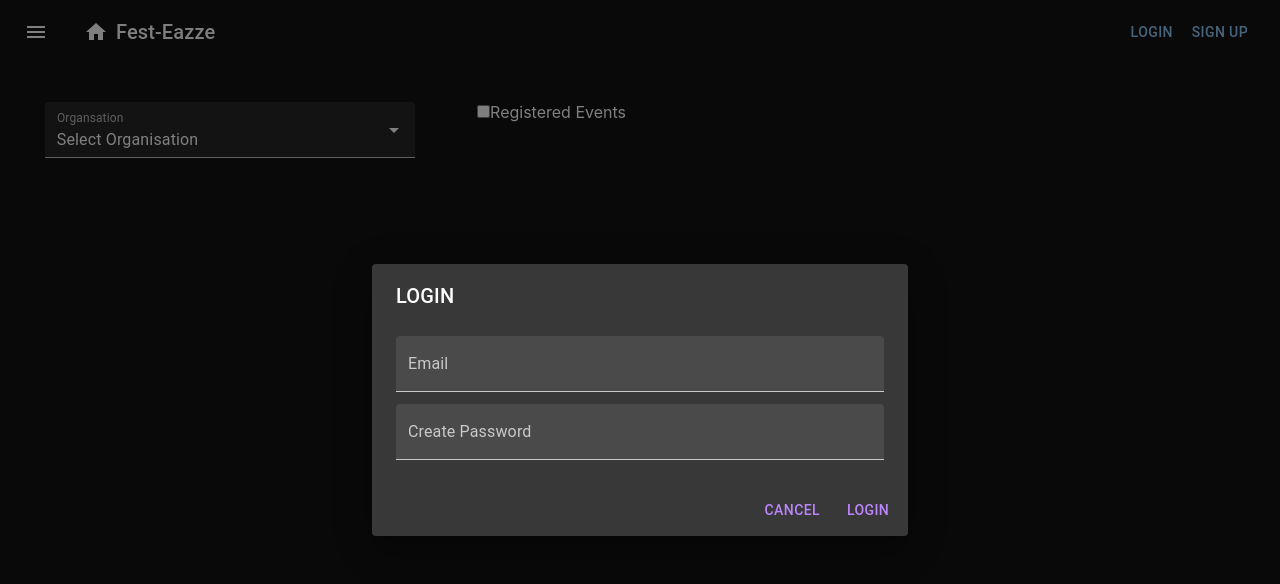
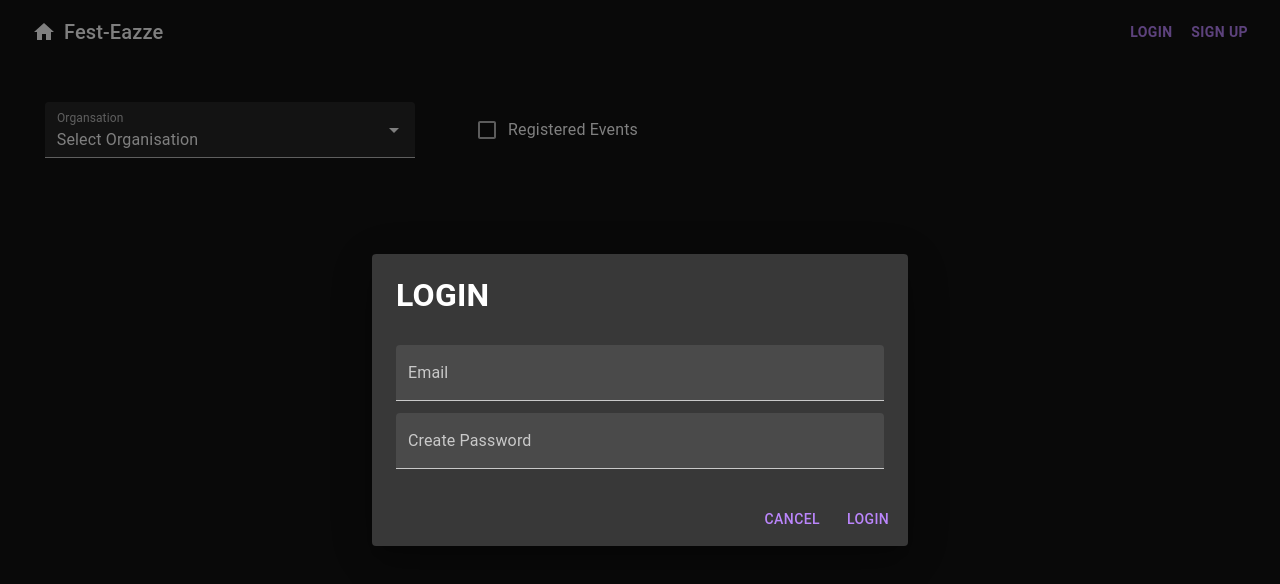
Before and after one commit to japnit01/FMS_Frontend, a React (Create React App) app: page /u/schedule in a window 1280 px wide. Both pictures are taken after a click on the button "LOGIN". Shown: the top 584 px of the page. Built offline with nearby package versions, Linux system fonts and the light colour scheme.

Commit message:
login sign up

```diff
--- a/src/Components/Login.js
+++ b/src/Components/Login.js
@@ -37,9 +37,9 @@ function Login() {
 
   return (
     <>
-    <Button onClick={handleClickOpen}>Login</Button>
+    <Button sx={{fontWeight:600, color:'#BB86FC'}} onClick={handleClickOpen}>Login</Button>
       <Dialog open={open} onClose={handleClose}>
-        <DialogTitle>LOGIN</DialogTitle>
+        <DialogTitle sx={{fontWeight:600,fontSize:"4vh"}}>LOGIN</DialogTitle>
         <DialogContent>
           <CustomTextField
             label={"Email"}
--- a/src/Components/MyFest.js
+++ b/src/Components/MyFest.js
@@ -9,7 +9,6 @@ import SpeedDial from '@mui/material/SpeedDial';
 import SpeedDialIcon from '@mui/material/SpeedDialIcon';
 import SpeedDialAction from '@mui/material/SpeedDialAction';
 import FestivalIcon from '@mui/icons-material/Festival';
-// import AddCoordinator from './AddCoordinator'
 
 function MyFest() {
 
--- a/src/Components/Navbar.js
+++ b/src/Components/Navbar.js
@@ -1,4 +1,4 @@
-import React,{useState} from "react";
+import React,{useState,useContext} from "react";
 import { AppBar, Box, Toolbar, IconButton, Typography } from "@mui/material";
 import Badge from "@mui/material/Badge";
 import MenuItem from "@mui/material/MenuItem";
@@ -12,14 +12,15 @@ import { Link, useNavigate } from "react-router-dom";
 import HomeIcon from "@mui/icons-material/Home";
 import Login from './Login';
 import SignUp from './SignUp';
-import Drawer from '@mui/material/Drawer'
 import '../css/Navbar.css'
+import authContext from "../Context/auth/authContext"
 
 function Navbar() {
+  const context = useContext(authContext);
+  const {logout} = context
   const navigate = useNavigate();
   const [anchorEl, setAnchorEl] = useState(null);
   const [mobileMoreAnchorEl, setMobileMoreAnchorEl] = useState(null);
-  const host = "https://fest-manage-api.herokuapp.com";
 
   const isMenuOpen = Boolean(anchorEl);
   const isMobileMenuOpen = Boolean(mobileMoreAnchorEl);
@@ -27,14 +28,6 @@ function Navbar() {
   const handleProfileMenuOpen = (event) => {
     setAnchorEl(event.currentTarget);
   };
-
-  // const toggleDrawer = (anchor, open) => (event) => {
-  //   if (event.type === 'keydown' && (event.key === 'Tab' || event.key === 'Shift')) {
-  //     return;
-  //   }
-
-  //   setState({ ...state, [anchor]: open });
-  // };
 
   const handleMobileMenuClose = () => {
     setMobileMoreAnchorEl(null);
@@ -46,25 +39,7 @@ function Navbar() {
   };
 
   const handleLogoutAndClose = async () => {
-    let url = `${host}/api/auth/logout`;
-
-    let response = await fetch(url, {
-      method: "POST",
-      headers: {
-        "Content-Type": "application/json",
-      },
-    });
-
-    const userlogout = await response.json();
-    console.log(userlogout);
-
-    if (userlogout.success) {
-      localStorage.clear();
-      navigate("/");
-    } else {
-      alert("Unable to logout");
-    }
-
+    logout()
     setAnchorEl(null);
     handleMobileMenuClose();
   };
@@ -93,7 +68,7 @@ function Navbar() {
       <MenuItem onClick={handleMenuClose}>Profile</MenuItem>
       <Link to='/u/schedule'><MenuItem sx={{color:'white', textDecoration: 'none'}}>My Schedule</MenuItem></Link>
       <MenuItem onClick={handleMenuClose}>My Account</MenuItem>
-      <MenuItem onClick={handleLogoutAndClose}>Logout</MenuItem>
+      <MenuItem onClick={()=>handleLogoutAndClose()}>Logout</MenuItem>
 
     </Menu>
   );
@@ -129,15 +104,6 @@ function Navbar() {
     <Box sx={{ flexGrow: 1 }}>
       <AppBar position="static" className="navbar">
         <Toolbar>
-          <IconButton
-            size="large"
-            edge="start"
-            color="inherit"
-            aria-label="open drawer"
-            sx={{ mr: 2 }}
-          >
-            <MenuIcon />
-          </IconButton>
 
           <IconButton onClick={() => navigate("/")}>
             <HomeIcon sx={{ color: "white" }}></HomeIcon>
--- a/src/Components/Scheduler.js
+++ b/src/Components/Scheduler.js
@@ -6,14 +6,18 @@ import Typography from "@mui/material/Typography"
 import { CardActionArea } from '@mui/material';
 import visitorContext from "../Context/visitor/visitorContext"
 import { useNavigate, useLocation } from "react-router-dom";
-// import Tabs from '@mui/material/Tabs';
-// import Tab from '@mui/material/Tab';
-import Select from 'react-select'
 import Grid from '@mui/material/Grid';
-import AutoDeleteIcon from '@mui/icons-material/AutoDelete';
+import DeleteOutlineIcon from '@mui/icons-material/DeleteOutline';
 import '../css/Scheduler.css'
-import {Box,Autocomplete} from '@mui/material';
+import { Box, Autocomplete } from '@mui/material';
 import TextField from '@mui/material/TextField';
+import Checkbox from '@mui/material/Checkbox';
+import FormControlLabel from '@mui/material/FormControlLabel';
+import MoreVertIcon from '@mui/icons-material/MoreVert';
+import IconButton from '@mui/material/IconButton';
+import CardHeader from '@mui/material/CardHeader';
+import Button from '@mui/material/Button';
+
 
 const festNameNotSelected = (events, setCurrentEvents) => {
     let allevents = [];
@@ -57,7 +61,7 @@ const festNameSelected = (events, setCurrentEvents, festname) => {
 }
 
 const sortEvents = (events) => {
-    events.sort((a,b) => {
+    events.sort((a, b) => {
 
         a = new Date(a.startdate)
         b = new Date(b.startdate)
@@ -104,9 +108,9 @@ function Scheduler() {
 
                     let filters = [];
                     // console.log(schedule)
-                    schedule.map(({fest, event},index) => {
+                    schedule.map(({ fest, event }, index) => {
                         console.log(index)
-                        filters.push({id:index,value: fest.name, label: fest.name });
+                        filters.push({ id: index, value: fest.name, label: fest.name });
                     });
 
                     const filters1 = JSON.parse(JSON.stringify(filters))
@@ -122,13 +126,7 @@ function Scheduler() {
         }
     }, [update, schedule]);
 
-    const [value, setValue] = useState(0);
-
-    const handleChange = (event, newValue) => {
-        setValue(newValue);
-    };
-
-    const handleFestChange = (e,value) => {
+    const handleFestChange = (e, value) => {
         if (value)
             setFestName({ label: value.label });
     }
@@ -173,7 +171,7 @@ function Scheduler() {
                         getOptionLabel={(option) => option.label}
                         options={options}
                         onChange={(e, value) => { handleFestChange(e, value) }}
-						sx={{ width: '30%'}}
+                        sx={{ width: '30%' }}
                         renderOption={(props, option) => (
                             <Box component="li" {...props} key={option.id}>
                                 {option.label}
@@ -182,10 +180,13 @@ function Scheduler() {
                         renderInput={(params) => <TextField {...params} variant="filled" label="Organsation" />}
                     />
 
-                    <label style={{ color: 'white',paddingLeft:"5%",verticalAlign: 'middle' }}>
-                        <input type="checkbox" checked={checkValue} onChange={changeCheckValue} />
-                        Registered Events
-                    </label>
+                    <FormControlLabel
+                        sx={{ color: 'white', paddingLeft: "5%", verticalAlign: 'middle' }}
+                        control={
+                            <Checkbox checked={checkValue} onChange={changeCheckValue} />
+                        }
+                        label="Registered Events"
+                    />
                 </div>
 
                 <div className="displayevents" style={{ color: 'white' }}>
@@ -201,7 +202,6 @@ function Scheduler() {
                                             </Typography>
                                             <Typography variant="body2">
                                                 {event.organisation}
-                                                {/* {console.log(event.organisation)} */}
                                             </Typography>
                                             <Typography variant="body2">
                                                 {event.type}
@@ -216,7 +216,7 @@ function Scheduler() {
                                     </CardActionArea>
 
                                     <CardActions>
-                                        <AutoDeleteIcon onClick={() => DeleteScheduledEvent(event.fest_id, event._id)} sx={{ '&:hover': { cursor: 'pointer' }, mx: 'auto', fontSize: '200%' }} />
+                                        <Button sx={{color: '#BB86FC' }}>  <DeleteOutlineIcon sx={{ color: '#BB86FC',pr:"2% "}} /> Delete</Button>
                                     </CardActions>
 
                                 </Card>
@@ -225,11 +225,6 @@ function Scheduler() {
                     </Grid>
 
                 </div>
-
-                {/* {typeofuser === 'c' &&
-                <Button variant="contained" onClick={() => navigate(`/c/fest/${festname}/createevent`)}>Add Event</Button>
-            } */}
-
             </div>
 
         </>
--- a/src/Components/SignUp.js
+++ b/src/Components/SignUp.js
@@ -39,9 +39,9 @@ function SignUp() {
 
   return (
     <>
-          <Button onClick={handleClickOpen}>Sign Up</Button>
+          <Button sx={{fontWeight:600, color:'#BB86FC'}} onClick={handleClickOpen}>Sign Up</Button>
       <Dialog open={open} onClose={handleClose}>
-          <DialogTitle>SIGN UP</DialogTitle>
+          <DialogTitle sx={{fontWeight:600,fontSize:"4vh"}}>SIGN UP</DialogTitle>
           <DialogContent className="signupdialog">
             <CustomTextField label={"Name"} id={"name"} type={"text"} width={"100%"} changefunc={onChange} value={user.name} name={"name"}></CustomTextField>
             <CustomTextField label={"Email"} id={"email"} type={"email"} width={"100%"} changefunc={onChange} value={user.email} name={"email"}></CustomTextField>
--- a/src/Context/event/EventState.js
+++ b/src/Context/event/EventState.js
@@ -2,7 +2,7 @@ import { useState } from "react";
 import eventContext from "./eventContext";
 
 const EventState = (props) => {
-  const host = "https://fest-manage-api.herokuapp.com";
+  const host = "http://localhost:5000";
   const [update, setupdate] = useState(true);
   const [event, setEvent] = useState({
     id: "",
--- a/src/Context/fest/FestState.js
+++ b/src/Context/fest/FestState.js
@@ -2,7 +2,7 @@ import {useState} from "react";
 import festContext from "./festContext";
 
 const FestState = (props) => {
-  const host = "https://fest-manage-api.herokuapp.com";
+  const host = "http://localhost:5000";
   const [update,setupdate] = useState(true);
   const [fest, setFest] = useState({
     id:"",
--- a/src/css/Scheduler.css
+++ b/src/css/Scheduler.css
@@ -1,8 +1,9 @@
 .schedulecontainer{
     background-color:#121212;
     min-height: 100vh;
-    min-width: 100vw;
+    max-width: 100vw;
     padding-top: 8%;
+    padding-bottom:10%
 }
 
 .displayevents{
```
Also changed, not shown: src/Components/Visitor.js (+10 -1 lines), src/Context/auth/AuthState.js (+25 -4 lines). Lines whose indentation alone changed are shown as unchanged.
